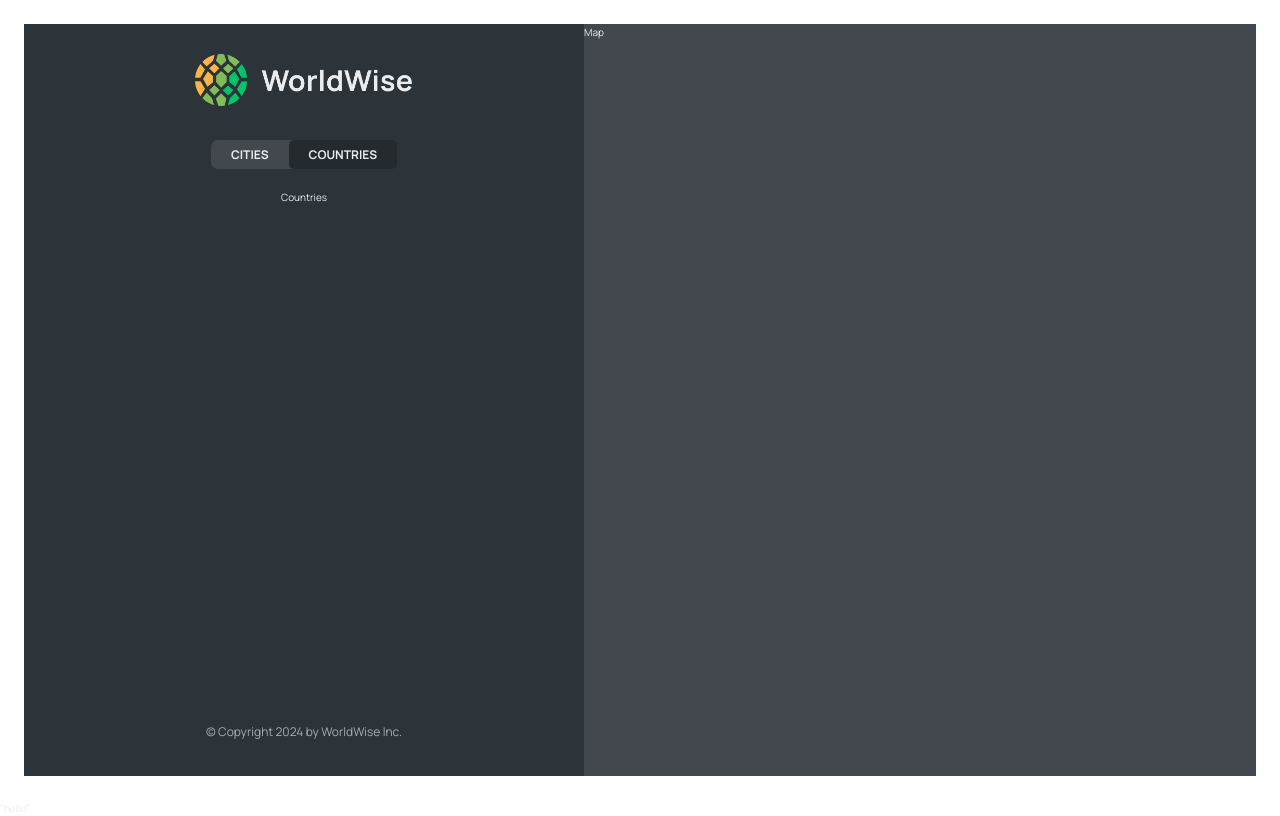
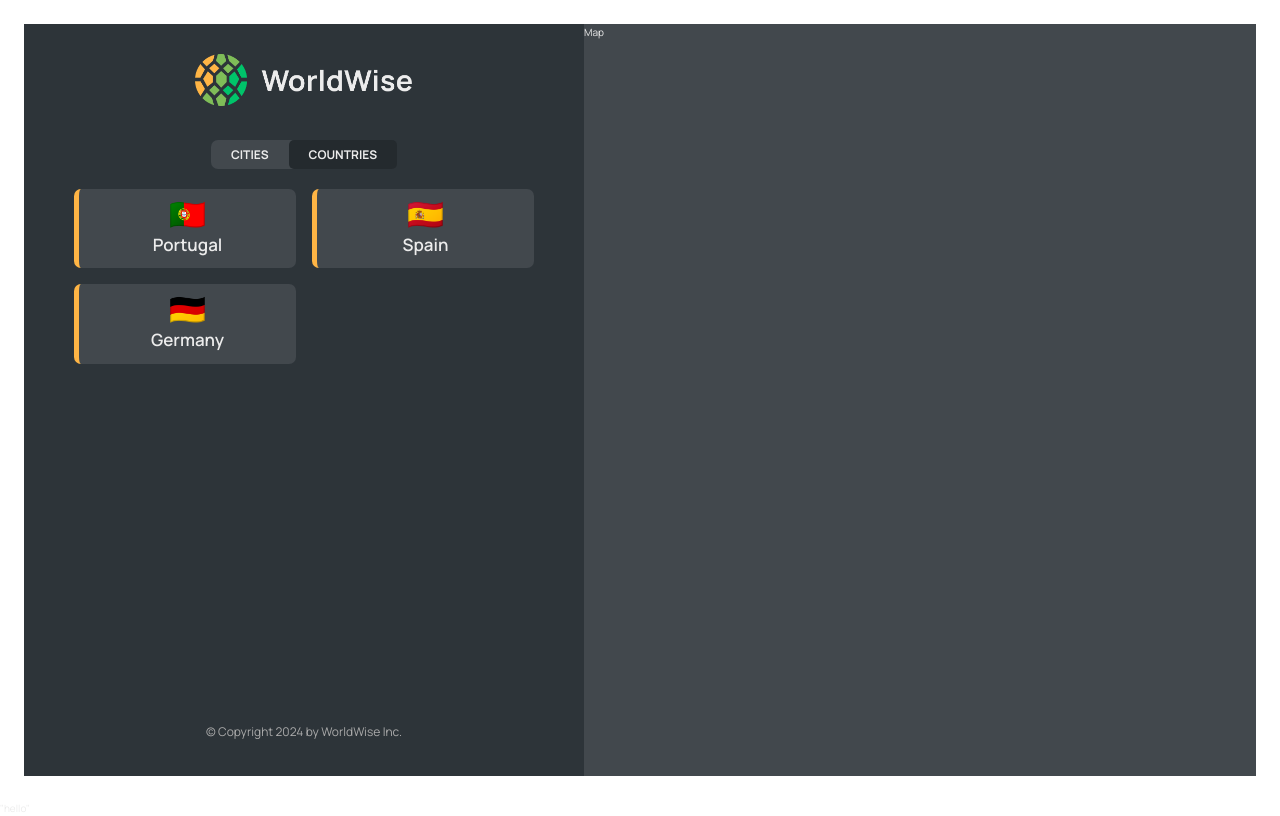
Before and after one commit to BhanuPrakash056/worldwise, a React (Vite) app: page /app/countries in a window 1280 px wide. Built offline with nearby package versions, Linux system fonts and the light colour scheme; data requests are answered from the project's data file.

Commit message:
feat:implemented the countries list

```diff
--- a/src/App.jsx
+++ b/src/App.jsx
@@ -7,6 +7,7 @@
 import AppLayout from "./pages/AppLayout";
 import CityList from "./components/CityList";
 import { useEffect, useState } from "react";
+import CountriesList from "./components/CountriesList";
 const URL = "http://localhost:8000";
 function App() {
   const [cities, setCities] = useState([]);
@@ -45,7 +46,7 @@
               path="cities"
               element={<CityList cities={cities} isLoading={isLoading} />}
             ></Route>
-            <Route path="countries" element={<p>Countries</p>}></Route>
+            <Route path="countries" element={<CountriesList cities={cities} isLoading={isLoading}/>}></Route>
             <Route path="form" element={<p>form</p>}></Route>
           </Route>
         </Routes>
--- a/src/components/CityList.jsx
+++ b/src/components/CityList.jsx
@@ -1,6 +1,7 @@
 import CityItem from "./CityItem";
 import styles from "./CityList.module.css";
 import Spinner from "./Spinner";
+import Message from "./Message";
 function CityList({ cities, isLoading }) {
   if (isLoading) return <Spinner />;
   if (!cities.length)
--- /dev/null
+++ b/src/components/CountriesList.jsx
@@ -0,0 +1,24 @@
+import styles from "./CountriesList.module.css";
+import Spinner from "./Spinner";
+import Message from "./Message";
+import CountryItem from "./CountryItem";
+function CountriesList({ cities, isLoading }) {
+  if (isLoading) return <Spinner />;
+  if (!cities.length)
+    return <Message message="Add your first city by clicking on the map" />;
+  const countries = cities.reduce((arr, city) => {
+    if (!arr.map((ele) => ele.country).includes(city.country))
+      return [...arr, { country: city.country, emoji: city.emoji }];
+    else return arr;
+  }, []);
+  console.log(countries)
+  return (
+    <ul className={styles.countriesList}>
+      {countries.map((country) => (
+        <CountryItem country={country} />
+      ))}
+    </ul>
+  );
+}
+
+export default CountriesList;
--- /dev/null
+++ b/src/components/CountriesList.module.css
@@ -0,0 +1,12 @@
+.countriesList {
+  width: 100%;
+  height: 65vh;
+  list-style: none;
+  overflow-y: scroll;
+  overflow-x: hidden;
+
+  display: grid;
+  grid-template-columns: 1fr 1fr;
+  align-content: start;
+  gap: 1.6rem;
+}
--- /dev/null
+++ b/src/components/CountryItem.jsx
@@ -0,0 +1,12 @@
+import styles from "./CountryItem.module.css";
+
+function CountryItem({ country }) {
+  return (
+    <li className={styles.countryItem}>
+      <span>{country.emoji}</span>
+      <span>{country.country}</span>
+    </li>
+  );
+}
+
+export default CountryItem;
--- /dev/null
+++ b/src/components/CountryItem.module.css
@@ -0,0 +1,19 @@
+.countryItem {
+  display: flex;
+  flex-direction: column;
+  align-items: center;
+  gap: 0.2rem;
+
+  font-size: 1.7rem;
+  font-weight: 600;
+
+  background-color: var(--color-dark--2);
+  border-radius: 7px;
+  padding: 1rem 2rem;
+  border-left: 5px solid var(--color-brand--1);
+}
+
+.countryItem span:first-child {
+  font-size: 3rem;
+  line-height: 1;
+}
```
